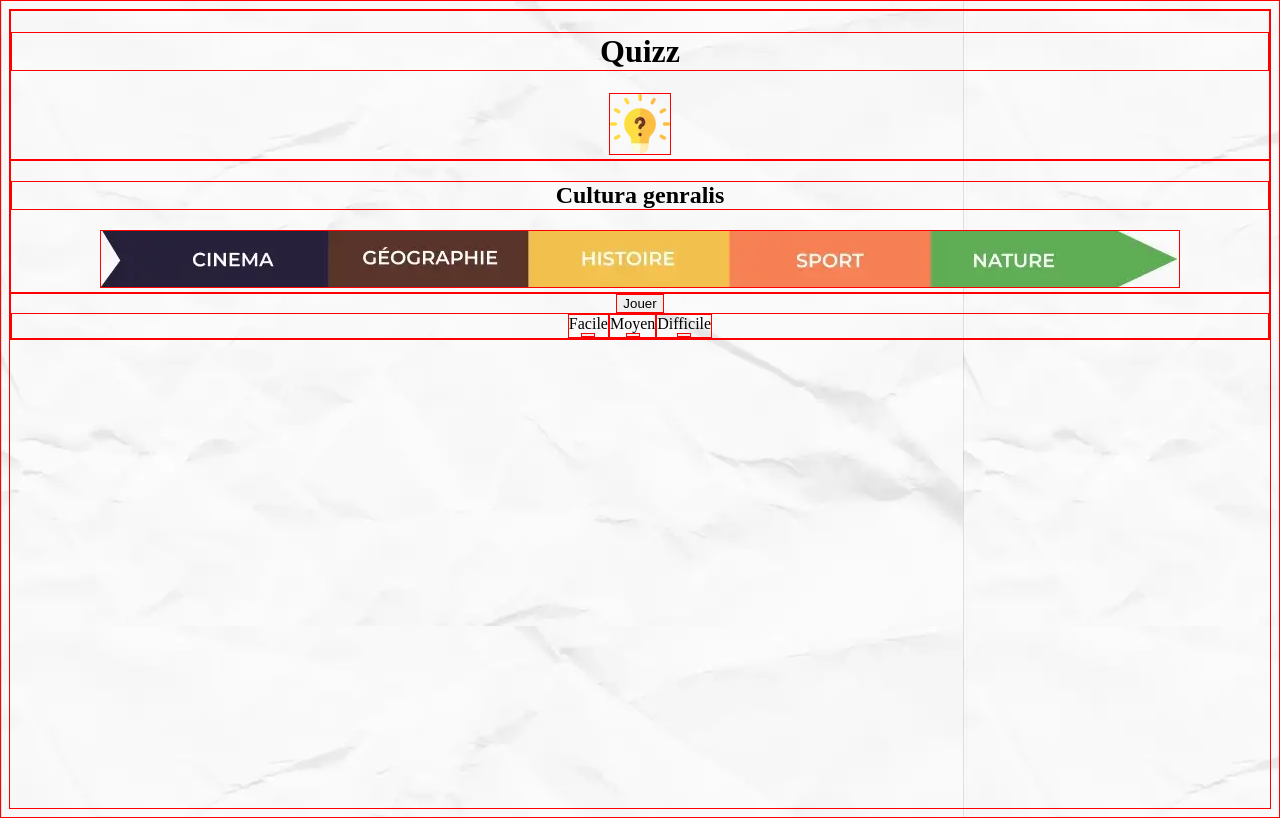
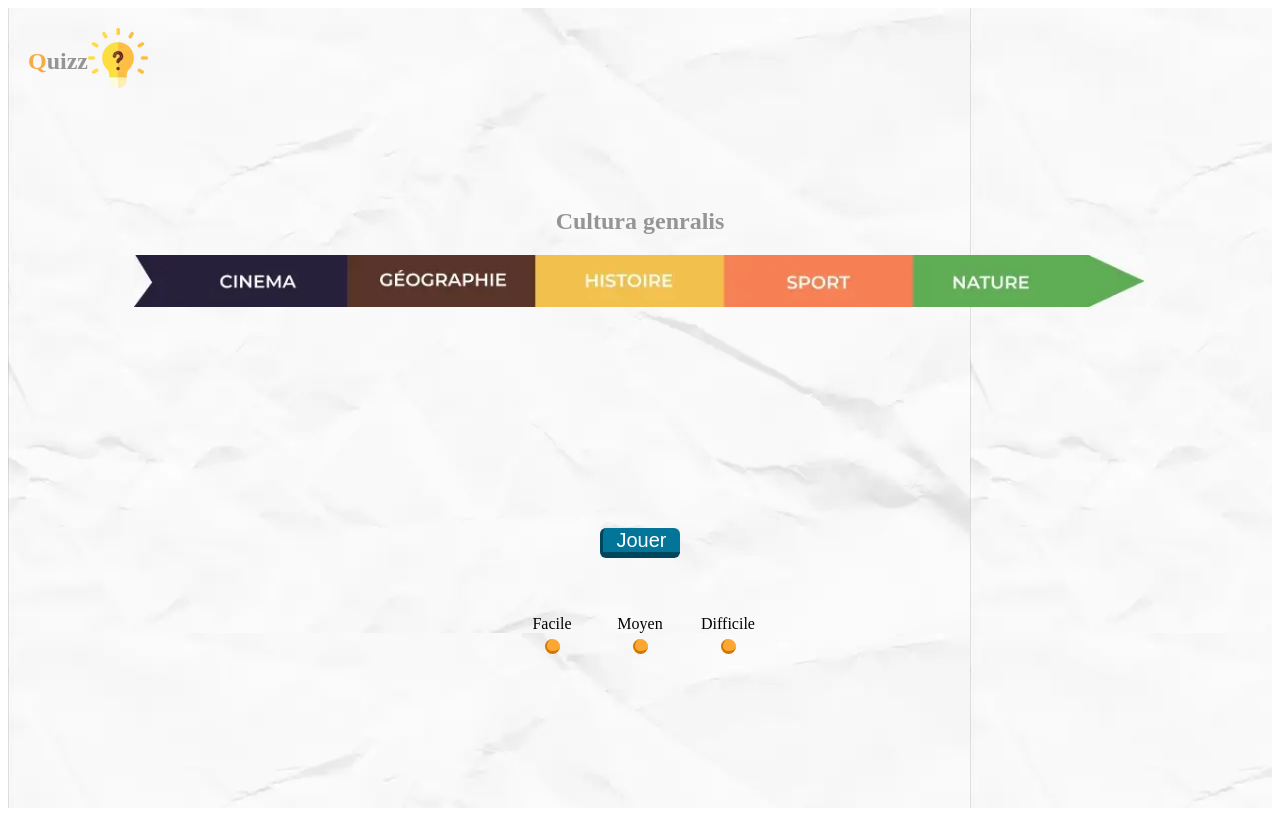
Before and after one commit to fbuisson/quizGame, a plain HTML site: page lobby/lobby.html in a window 1280 px wide. Drawn offline with Linux system fonts and the light colour scheme.

Commit message:
css lobby done

```diff
--- a/lobby/lobby.css
+++ b/lobby/lobby.css
@@ -1,27 +1,119 @@
+body {
+    height: 100vh;
+    text-align: center;
+}
+
 * {
-    border: 1px solid red;
+    /* border: 1px solid red; */
     box-sizing: border-box;
 }
 
-body {
+.lobbyContainer {
     background: url(/lobby/pic/bc.webp);
+
 
     height: 100vh;
     overflow: hidden;
-
     text-align: center;
 }
 
-.buttonDifficultyContainer {
+.quizContainer {
 
+    height: 20%;
+    margin: 20px 0 0 20px;
     display: flex;
-    justify-content: center;
-    align-items: center;
+    justify-content: baseline;
+    align-items: flex-start;
 
-    & label {
+    & h1 {
+        color: #949594;
+
+        & span {
+            color: #FAAA42;
+        }
+    }
+}
+
+.titleAndBannerContainer {
+    /* text-align: center; */
+    height: 40%;
+
+    & h2 {
+        color: #949594;
+    }
+
+    & img {
+        width: 80%;
+    }
+}
+
+.btnStartContainer {
+
+    position: relative;
+    height: 40%;
+
+    & #btnStart {
+
+        font-size: 20px;
+        height: 30px;
+        width: 80px;
+    }
+
+    & .btnDifficultyContainer {
+
         display: flex;
         justify-content: center;
         align-items: center;
-        flex-direction: column;
+
+        height: 50%;
+
+        & label {
+            width: 80px;
+            height: 60px;
+            margin: 4px;
+            display: flex;
+            justify-content: center;
+            align-items: center;
+            flex-direction: column;
+
+            & .btnDifficulty {
+
+                cursor: pointer;
+                position: relative;
+                height: 15px;
+                width: 15px;
+                margin: 6px;
+
+                background: #FEA632;
+                border-radius: 50%;
+
+                border-top: none;
+                border-right: none;
+                border-bottom: 3px solid #CF7603;
+                border-left: 2px solid #CF7603;
+
+            }
+
+            & .btnDifficulty:active {
+                border-bottom: 1px solid #CF7603;
+                border-left: 1px solid #CF7603;
+            }
+        }
     }
 }
+
+.btn {
+    cursor: pointer;
+    background: #037599;
+    border-top: none;
+    border-right: none;
+    border-bottom: 6px solid #00475D;
+    border-left: 3px solid #00475D;
+    border-radius: 6px;
+    color: white;
+}
+
+.btn:active {
+    border-bottom: 3px solid #00475D;
+    border-left: 1px solid #00475D;
+}
--- a/lobby/lobby.html
+++ b/lobby/lobby.html
@@ -11,27 +11,31 @@
 </head>
 
 <body>
-    <header>
-        <h1>Quizz</h1> <img src="/lobby/pic/light-bulb.webp" alt="light bulb image">
-    </header>
-    <main>
+    <section class="lobbyContainer">
+        <div class="quizContainer">
+            <h1><span id="titleQ">Q</span>uizz</h1> <img src="/lobby/pic/light-bulb.webp" alt="light bulb image">
+        </div class="quizContainer">
+
+        <div class="titleAndBannerContainer">
             <h2>Cultura genralis</h2>
             <img src="/lobby/pic/category-banner.webp" alt="catégories: nature,histoire,géographie,sport,cinéma">
-    </main>
-    <footer>
-        <button class="btn">Jouer</button>
-        <div class="buttonDifficultyContainer">
-            <label for="">Facile
+        </div>
+
+        <div class="btnStartContainer">
+            <button class="btn" id="btnStart">Jouer</button>
+            <div class="btnDifficultyContainer">
+                <label for="easy">Facile
                     <button id="easy" class="btnDifficulty"></button>
                 </label>
-            <label for="">Moyen
+                <label for="medium">Moyen
                     <button id="medium" class="btnDifficulty"></button>
                 </label>
-            <label for="">Difficile
+                <label for="hard">Difficile
                     <button id="hard" class="btnDifficulty"></button>
                 </label>
             </div>
-    </footer>
+        </div>
+    </section>
 
 
     <script src=''></script>
--- /dev/null
+++ b/style.css
@@ -0,0 +1,23 @@
+@font-face {
+    font-family: 'x';
+    src: url();
+}
+
+body {
+    height: 100vh;
+    text-align: center;
+}
+
+.btn {
+    cursor: pointer;
+    background: #037599;
+    border-bottom: 6px solid #00475D;
+    border-left: 3px solid #00475D;
+    border-radius: 6px;
+    color: white;
+}
+
+.btn:active {
+    border-bottom: 3px solid #00475D;
+    border-left: 1px solid #00475D;
+}
```
Also changed, not shown: index.html (+18 -0 lines), index.js (+45 -0 lines), doc/background/bc.webp (added), doc/font/Montserrat-Light.ttf (added), doc/lobby/category-banner.webp (added), doc/lobby/light-bulb.webp (added), doc/questions/logo-sport-temporaire.png (added). Lines whose indentation alone changed are shown as unchanged.
